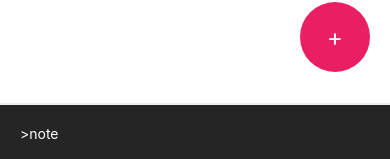
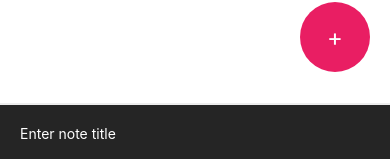
Before and after one commit to tushar1907/React-Native-To-Do-Application, a React Native app in the folder ToDoList/: screen / in a window 390 px wide. Shown: the part 682-841 px from the top of the page. Built offline with nearby package versions, Linux system fonts and the light colour scheme.

Commit message:
Chat Application complete

```diff
--- a/ToDoList/app/components/Main.js
+++ b/ToDoList/app/components/Main.js
@@ -54,7 +54,7 @@ export default class Main extends Component<Props> {
                         onChangeText={(noteText) => this.setState({ noteText })}
                         value={this.state.noteText}
                         style={styles.textInput}
-                        placeholder='>note'
+                        placeholder='Enter note title'
                         placeholderTextColor='white'
                         underlineColorAndroid='transparent'>
                     </TextInput>
@@ -91,7 +91,7 @@ export default class Main extends Component<Props> {
     deleteMethod(key){
 
         this.state.noteArray.splice(key, 1);
-        this.setState.noteArray({ noteArray: this.state.noteArray })
+        this.setState({ noteArray: this.state.noteArray })
 
     }
 }
--- a/ToDoList/app/components/Note.js
+++ b/ToDoList/app/components/Note.js
@@ -52,6 +52,9 @@ const styles = StyleSheet.create({
         alignItems: 'center',
         backgroundColor: '#2980b9',
         padding: 10,
+        width: 10,
+        height: 10,
+        borderRadius: 35,
         top: 10,
         bottom: 10,
         right: 10
```
